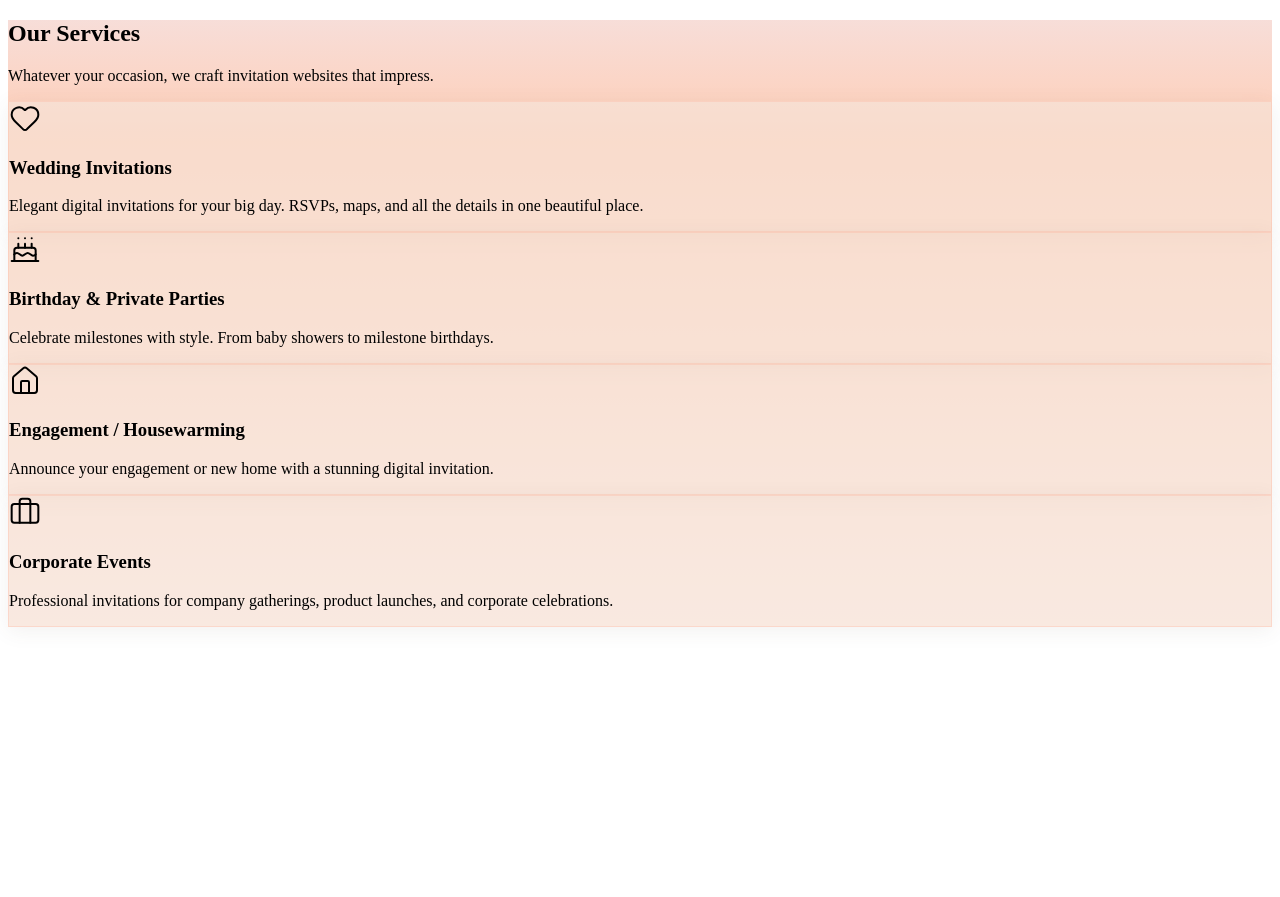
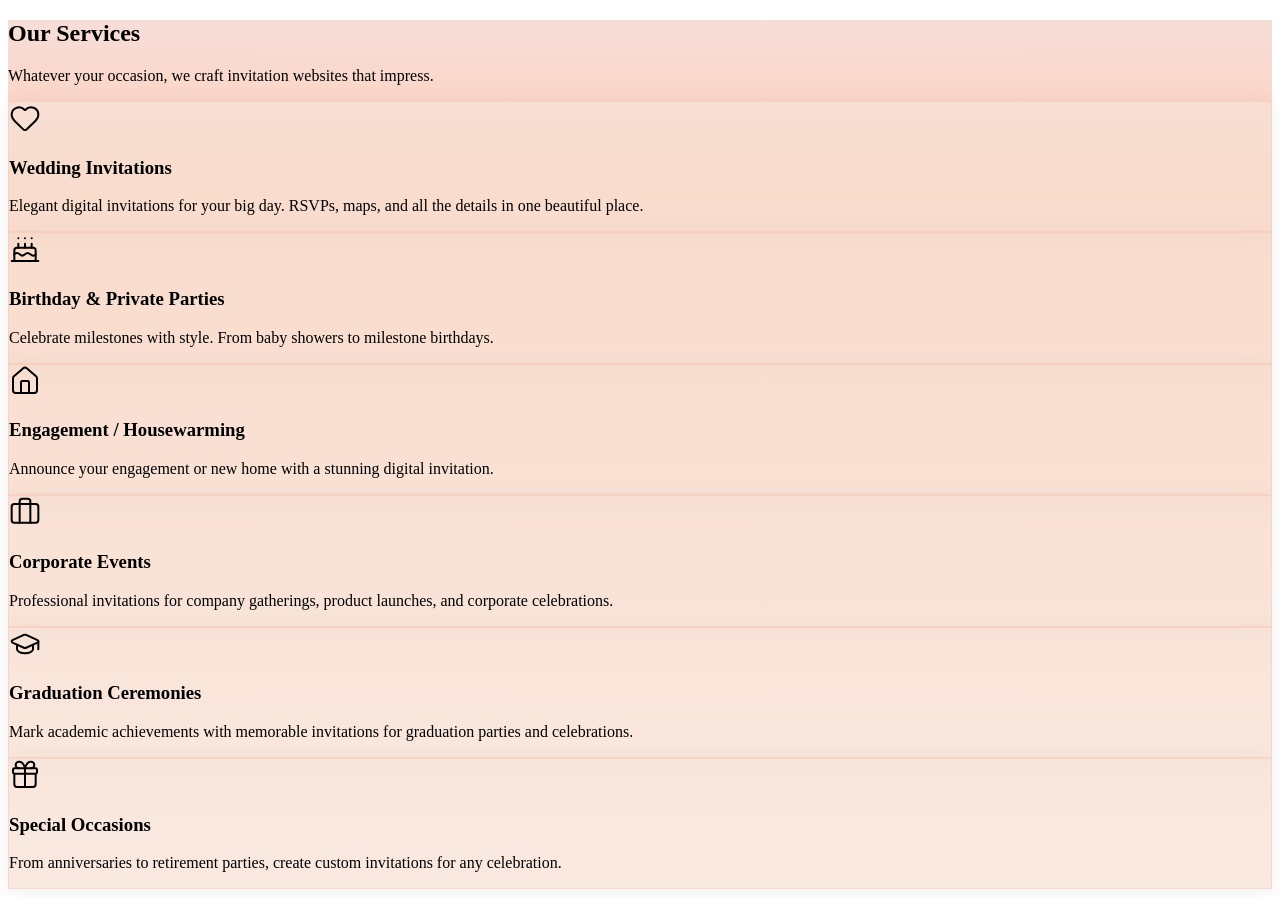
Before and after one commit to twilightgoblin/celebrate, a Next.js app: page /services in a window 1280 px wide. Before the commit the page ends 800 px from the top, so only its background shows below. Built offline with nearby package versions, Linux system fonts and the light colour scheme.

Commit message:
fix : listed services in 2 columns instead of 3 columns

```diff
--- a/src/pages/services.jsx
+++ b/src/pages/services.jsx
@@ -1,7 +1,7 @@
 'use client';
 
 import { useRef } from 'react';
-import { Heart, Cake, Home, Briefcase } from 'lucide-react';
+import { Heart, Cake, Home, Briefcase, GraduationCap, Gift } from 'lucide-react';
 import { motion, useInView } from 'motion/react';
 
 export default function Services() {
@@ -32,6 +32,16 @@ export default function Services() {
       title: "Corporate Events",
       description: "Professional invitations for company gatherings, product launches, and corporate celebrations.",
       Icon: Briefcase
+    },
+    {
+      title: "Graduation Ceremonies",
+      description: "Mark academic achievements with memorable invitations for graduation parties and celebrations.",
+      Icon: GraduationCap
+    },
+    {
+      title: "Special Occasions",
+      description: "From anniversaries to retirement parties, create custom invitations for any celebration.",
+      Icon: Gift
     }
   ];
 
@@ -70,7 +80,7 @@ export default function Services() {
         </div>
 
         {/* Service Cards Grid */}
-        <div className="grid grid-cols-1 sm:grid-cols-2 gap-6 sm:gap-8">
+        <div className="grid grid-cols-1 sm:grid-cols-2 lg:grid-cols-3 gap-6 sm:gap-8">
           {services.map((service, index) => {
             const Icon = service.Icon;
             return (
```
